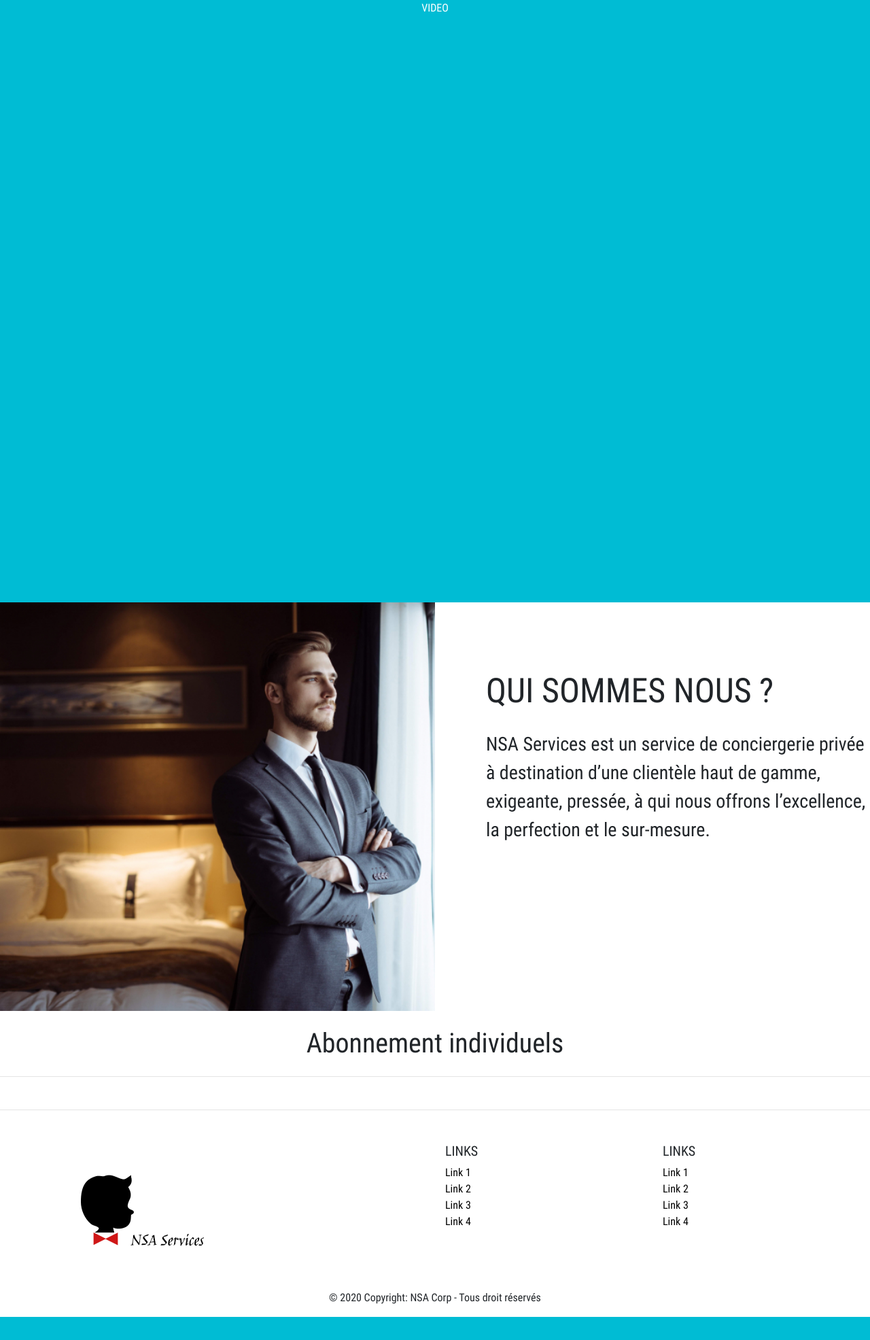
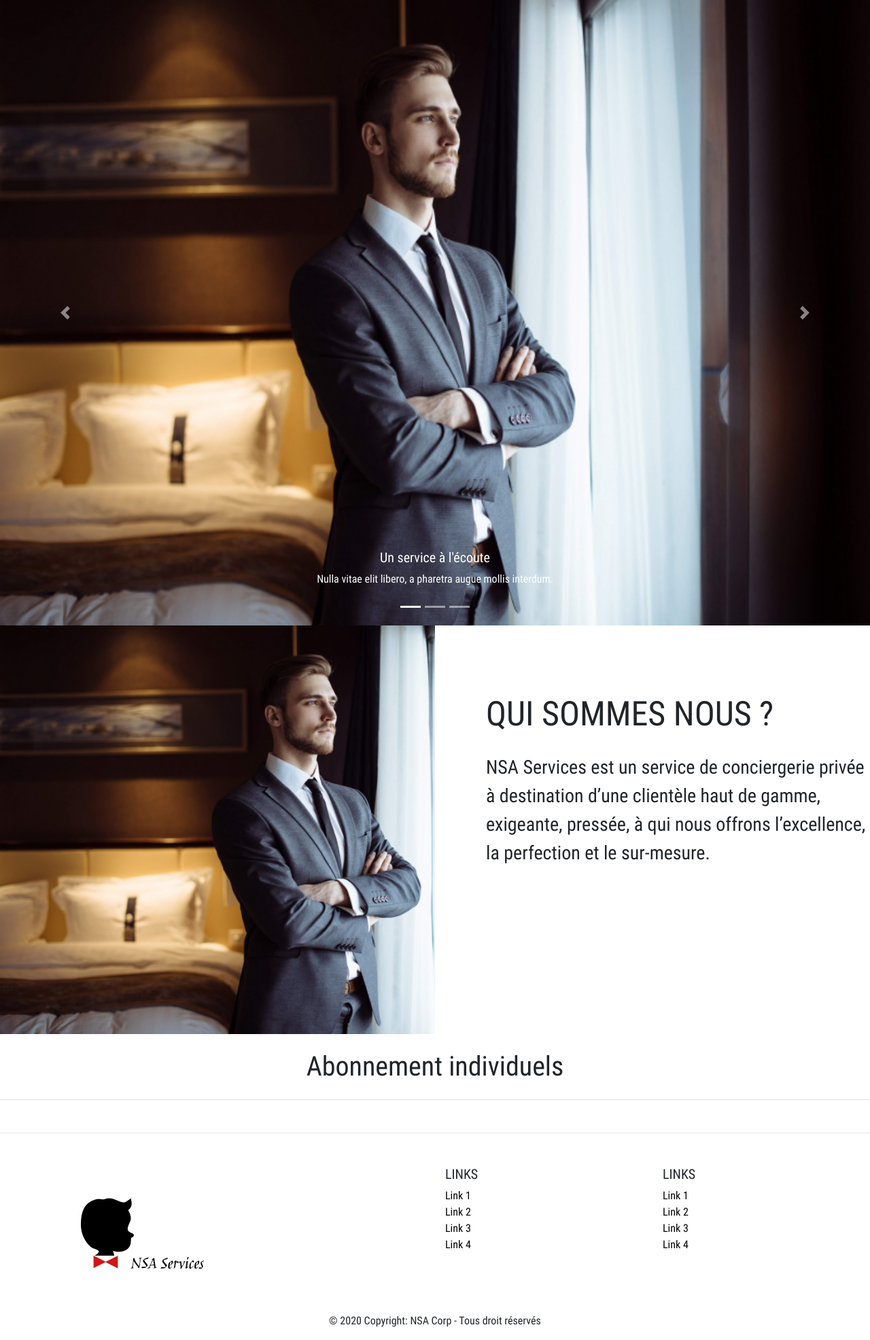
Before and after one commit to adelbrc/nsa-services-web, a PHP site: page /index.php in a window 1280 px wide. Shown: the part 40-2011 px from the top of the page at 68% size. Before the commit the page ends 1977 px from the top, so only its background shows below. Run offline with PHP 8.4, Linux system fonts and the light colour scheme; data that the repository does not hold is empty.

Commit message:
Front Office : Ajout d'un carousel dans l'Index

```diff
--- a/index.php
+++ b/index.php
@@ -19,9 +19,44 @@ include('libs/php/db/db_connect.php');?>
 				Vous n'avez pas le droit d'accéder à cette page.
 			</div>
 		<?php } ?>
-		<div id="video">
-					VIDEO
-				</div>
+		<div id="carouselExampleCaptions" class="carousel slide" data-ride="carousel">
+		  <ol class="carousel-indicators">
+		    <li data-target="#carouselExampleCaptions" data-slide-to="0" class="active"></li>
+		    <li data-target="#carouselExampleCaptions" data-slide-to="1"></li>
+		    <li data-target="#carouselExampleCaptions" data-slide-to="2"></li>
+		  </ol>
+		  <div class="carousel-inner">
+		    <div class="carousel-item active">
+		      <img src="ressources/img/premium-individuel-800x513.jpg" style="height: 920px;"  class="d-block w-100">
+		      <div class="carousel-caption d-none d-md-block">
+		        <h5>Un service à l'écoute </h5>
+		        <p>Nulla vitae elit libero, a pharetra augue mollis interdum.</p>
+		      </div>
+		    </div>
+		    <div class="carousel-item">
+		      <img src="ressources/img/nsa-services.png" style="height: 920px;" class="d-block w-100" alt="">
+		      <div class="carousel-caption d-none d-md-block">
+		        <h5>Second slide label</h5>
+		        <p>Lorem ipsum dolor sit amet, consectetur adipiscing elit.</p>
+		      </div>
+		    </div>
+		    <div class="carousel-item">
+		      <img src="ressources/img/premium-individuel-800x513.jpg" style="height: 920px;" class="d-block w-100" >
+		      <div class="carousel-caption d-none d-md-block">
+		        <h5>Third slide label</h5>
+		        <p>Praesent commodo cursus magna, vel scelerisque nisl consectetur.</p>
+		      </div>
+		    </div>
+		  </div>
+		  <a class="carousel-control-prev" href="#carouselExampleCaptions" role="button" data-slide="prev">
+		    <span class="carousel-control-prev-icon" aria-hidden="true"></span>
+		    <span class="sr-only">Previous</span>
+		  </a>
+		  <a class="carousel-control-next" href="#carouselExampleCaptions" role="button" data-slide="next">
+		    <span class="carousel-control-next-icon" aria-hidden="true"></span>
+		    <span class="sr-only">Next</span>
+		  </a>
+		</div>
 				<div id="sommeNous">
 					<div class="col-md-6 quiSommeNous">
 						<img src="ressources/img/premium-individuel-800x513.jpg" alt="">
```
Also changed, not shown: admin/modifySubscription.php (indentation only).
